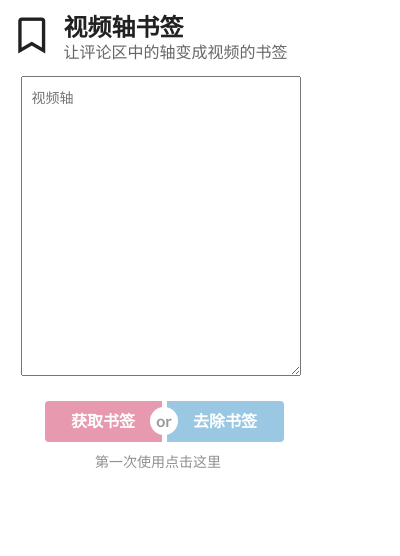
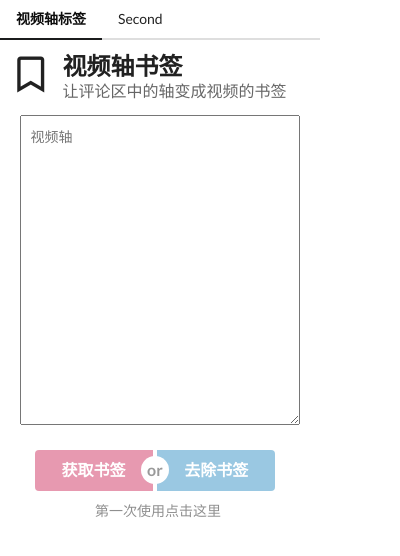
Before and after one commit to Lanrico/Asce, a browser extension: page popup.html in a window 400 px wide. Drawn offline with Linux system fonts and the light colour scheme.

Commit message:
给popup加了导航栏

```diff
--- a/css/popup.css
+++ b/css/popup.css
@@ -1,17 +1,23 @@
-#popupTitle {
-    background-image: url('../img/icon/dogOfDiana.png');
-    background-size: cover;
-    height: 60px;
-    width: 160px;
+.ui.secondary.pointing.menu {
+    margin: 0;
+}
+
+.ui.bottom.attached.tab.segment.active {
+    border: none;
+}
+
+#first_segment {
+    padding: 0;
 }
 
 .container-fluid {
-    margin-top: 15px;
+    margin-top: 14px;
+    border: none;
 }
 
 #input1 {
     width: 280px;
-    height: 300px;
+    height: 310px;
     padding: 10px;
     line-height: 22px;
     margin-left: 10px;
@@ -30,7 +36,6 @@ body {
 
 .ui.large.buttons {
     margin-top: 25px;
-    margin-left: 34px;
     margin-bottom: 10px;
 }
 
@@ -51,7 +56,6 @@ body {
 }
 
 #tips {
-    /* text-align: center; */
     margin: 0 auto;
     width: 130px;
     opacity: 0.5;
--- a/js/popup.js
+++ b/js/popup.js
@@ -1,3 +1,5 @@
+$('.menu .item').tab();
+//获取当前标签页
 async function getCurrentTab() {
   let queryOptions = {
     active: true,
--- a/popup.html
+++ b/popup.html
@@ -3,14 +3,23 @@
 <head>
   <meta charset="utf-8">
   <link href="bootstrap-5.1.3-dist\css\bootstrap.min.css" rel="stylesheet">
-  <script src="bootstrap-5.1.3-dist\js\bootstrap.min.js"></script>
-  <script src="js/jquery-3.6.0.min.js"></script>
   <link rel="stylesheet" type="text/css" href="Semantic-UI-CSS-master\semantic.css">
   <link rel="stylesheet" type="text/css" href="css/popup.css">
 
+  <script src="bootstrap-5.1.3-dist\js\bootstrap.min.js"></script>
+  <script src="js/jquery-3.6.0.min.js"></script>
+  <script src="Semantic-UI-CSS-master\semantic.min.js"></script>
 </head>
 
 <body>
+  <div id="main_function_container">
+    <div class="ui secondary pointing menu">
+      <!-- 导航栏里的几个标签啦 -->
+      <a class="item active" data-tab="videomark">视频轴标签</a>
+      <a class="item" data-tab="second">Second</a>
+    </div>
+    <div class="ui bottom attached tab segment active" id="first_segment" data-tab="videomark">
+
       <div class="container-fluid">
         <h2 class="ui header">
           <i class="bookmark outline icon"></i>
@@ -122,8 +131,14 @@
             </div>
           </div>
 
+        </div>
+      </div>
+    </div>
+    <div class="ui bottom attached tab segment" data-tab="second">
+      <div id='mostVisited_div'></div>
+    </div>
+  </div>
   <script src="js/popup.js"></script>
-    </div>
 </body>
 
 </html>
```
Also changed, not shown: newtab.html (+1 -0 lines). Lines whose indentation alone changed are shown as unchanged.
